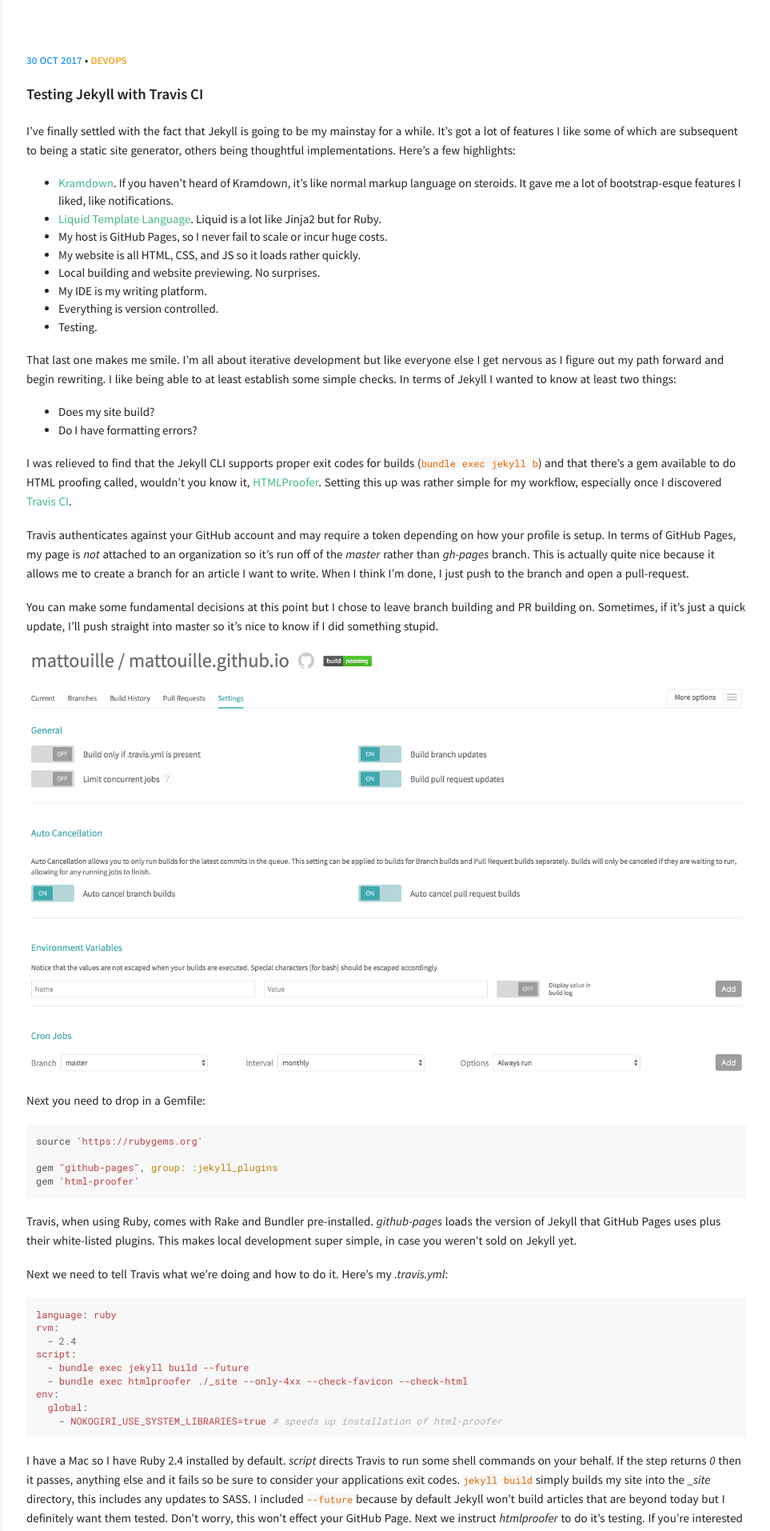
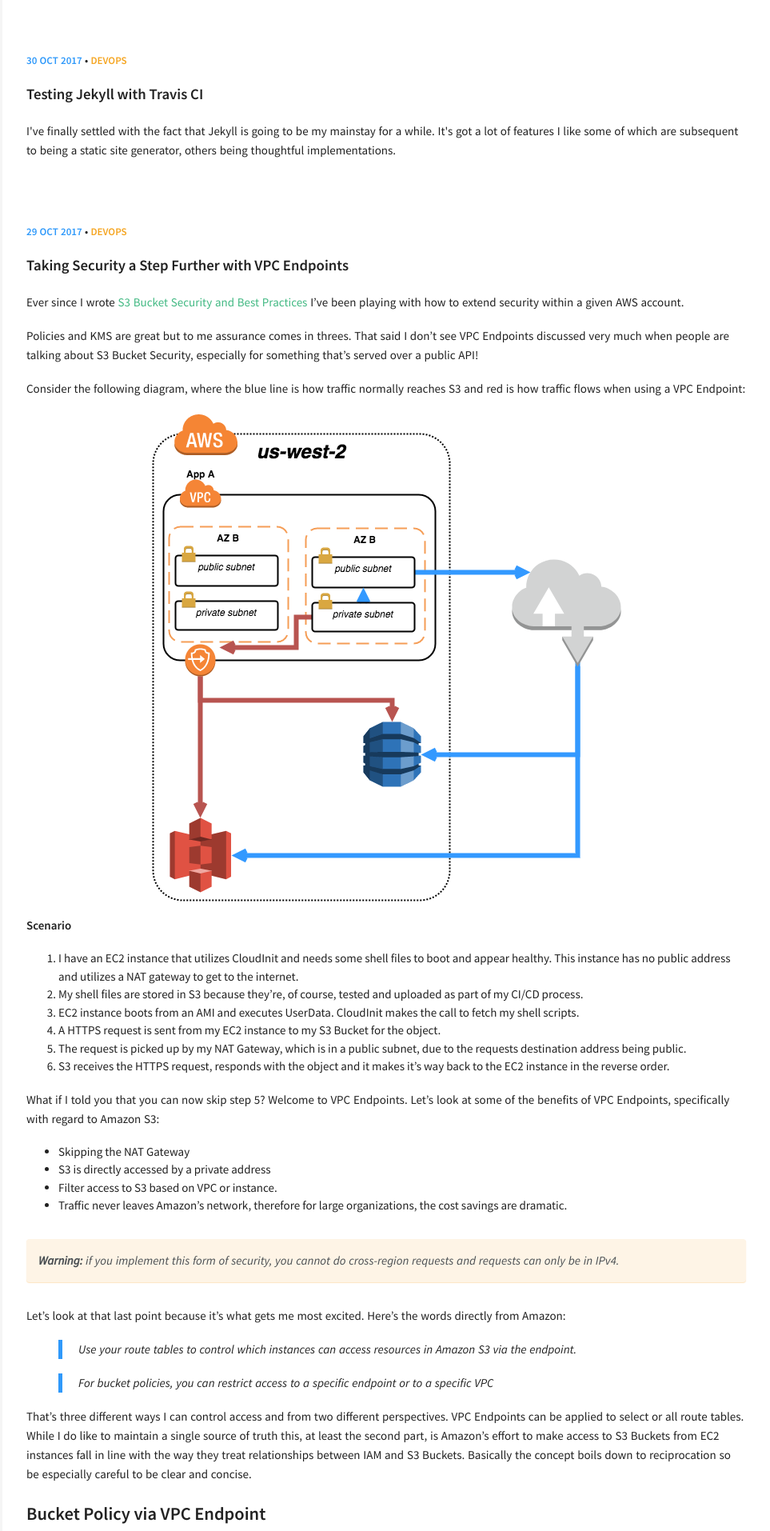
Before and after one commit to Kharonkrayford/mattouille.github.io, a Jekyll site: the page built from index.html, in a window 1280 px wide. Shown: the top 1914 px of the page at 80% size, without its empty margins (317-1280 px from the left). Built offline with Jekyll 4.4.1, drawn with Linux system fonts in a browser that asks for light colours; some of the changed text lies outside the part shown.

Commit message:
Taking Security a Step Further with VPC Endpoints

```diff
--- /dev/null
+++ b/_posts/2017-10-29-taking-security-a-step-further-with-vpc-endpoints.md
@@ -0,0 +1,138 @@
+---
+title: "Taking Security a Step Further with VPC Endpoints"
+layout: post
+tags:
+- S3
+- AWS
+- Security
+category: [DevOps]
+---
+
+Ever since I wrote [S3 Bucket Security and Best Practices]({% post_url 2017-10-16-s3-bucket-security-and-best-practices %}) I've been playing with how to extend security within a given AWS account.
+
+Policies and KMS are great but to me assurance comes in threes. That said I don't see VPC Endpoints discussed very much when people are talking about S3 Bucket Security, especially for something that's served over a public API!
+
+Consider the following diagram, where the blue line is how traffic normally reaches S3 and red is how traffic flows when using a VPC Endpoint:
+
+![VPC Endpoint Diagram][VPC Endpoint Diagram]
+
+**Scenario**
+
+1. I have an EC2 instance that utilizes CloudInit and needs some shell files to boot and appear healthy. This instance has no public address and utilizes a NAT gateway to get to the internet.
+2. My shell files are stored in S3 because they're, of course, tested and uploaded as part of my CI/CD process.
+3. EC2 instance boots from an AMI and executes UserData. CloudInit makes the call to fetch my shell scripts.
+4. A HTTPS request is sent from my EC2 instance to my S3 Bucket for the object.
+5. The request is picked up by my NAT Gateway, which is in a public subnet, due to the requests destination address being public.
+6. S3 receives the HTTPS request, responds with the object and it makes it's way back to the EC2 instance in the reverse order.
+
+What if I told you that you can now skip step 5? Welcome to VPC Endpoints. Let's look at some of the benefits of VPC Endpoints, specifically with regard to Amazon S3:
+
+* Skipping the NAT Gateway
+* S3 is directly accessed by a private address
+* Filter access to S3 based on VPC or instance.
+* Traffic never leaves Amazon's network, therefore for large organizations, the cost savings are dramatic.
+
+_**Warning:** if you implement this form of security, you cannot do cross-region requests and requests can only be in IPv4._
+{: .notice--warning }
+
+Let's look at that last point because it's what gets me most excited. Here's the words directly from Amazon:
+
+> Use your route tables to control which instances can access resources in Amazon S3 via the endpoint.
+
+> For bucket policies, you can restrict access to a specific endpoint or to a specific VPC
+
+That's three different ways I can control access and from two different perspectives. VPC Endpoints can be applied to select or all route tables. While I do like to maintain a single source of truth this, at least the second part, is Amazon's effort to make access to S3 Buckets from EC2 instances fall in line with the way they treat relationships between IAM and S3 Buckets. Basically the concept boils down to reciprocation so be especially careful to be clear and concise.
+
+### Bucket Policy via VPC Endpoint
+
+_**Note**: Keep in mind every subnet has it's own route table. Every AZ also has a subnet._
+{: .notice--info }
+
+_**Note**: You cannot use aws:sourceVpc to authenticate addresses through a VPC Endpoint. This will fail._
+{: .notice--info }
+
+I love this because I like having bucket policies as my single source of truth, they're very expressive and easy to understand. Let's get started.
+
+{% highlight json %}
+{
+  "Version": "2012-10-17",
+  "Id": "Policy1415115909152",
+  "Statement": [
+    {
+      "Sid": "Access-to-specific-VPCE-only",
+      "Principal": "*",
+      "Action": "s3:*",
+      "Effect": "Deny",
+      "Resource": ["arn:aws:s3:::my_secure_bucket",
+                   "arn:aws:s3:::my_secure_bucket/*"],
+      "Condition": {
+        "StringNotEquals": {
+          "aws:sourceVpce": "vpce-1a2b3c4d"
+        }
+      }
+    }
+  ]
+}
+{% endhighlight %}
+
+The above policy example restricts access to a specific VPC Endpoint. This is the equivalent of restricting access to a specified VPC. I have not tested this with cross account VPC Endpoints in the same region, but I didn't read anything that says you can't do it. I imagine this could be extremely useful for those using Amazon Organizations. This allows you to be very specific about which route tables/subnets would have access.
+
+### Bucket Policy via VPC
+
+{% highlight json %}
+{
+  "Version": "2012-10-17",
+  "Id": "Policy1415115909152",
+  "Statement": [
+    {
+      "Sid": "Access-to-specific-VPC-only",
+      "Principal": "*",
+      "Action": "s3:*",
+      "Effect": "Deny",
+      "Resource": ["arn:aws:s3:::my_secure_bucket",
+                   "arn:aws:s3:::my_secure_bucket/*"],
+      "Condition": {
+        "StringNotEquals": {
+          "aws:sourceVpc": "vpc-111bbb22"
+        }
+      }
+    }
+  ]
+}
+{% endhighlight %}
+
+A little bit more generally we can strict the bucket policy to a given VPC. If both your public and your private subnets need access to a bucket, then this is a good method to use.
+
+### Endpoint Policy
+
+This works in a similar way that IAM policies do with S3 Bucket Policy.
+
+{% highlight json %}
+{
+  "Statement": [
+    {
+      "Sid": "Access-to-specific-bucket-only",
+      "Principal": "*",
+      "Action": [
+        "s3:GetObject",
+        "s3:PutObject"
+      ],
+      "Effect": "Allow",
+      "Resource": ["arn:aws:s3:::my_secure_bucket",
+                   "arn:aws:s3:::my_secure_bucket/*"]
+    }
+  ]
+}
+{% endhighlight %}
+
+Every VPC Endpoint has a policy attached to it. In this case you can restrict the buckets that can be accessed through this policy. I think this is a good thing to do regardless of your circumstance.
+
+### Multiple VPC Endpoints
+
+Another strategy is to have multiple VPC endpoints even for the same service. While route tables cannot overlap you could segregate which route tables/subnets have access to privileges. You then check the VPC Endpoint inside the bucket policy and assign it's privilege.
+
+I think by now we've learned that systems being compromised is almost inevitable, whether it's an employee at the company, a customer, deliberate, or unintentional - it doesn't matter. Using VPC Endpoint policies helps limit the effect that compromise can have on your environment. When played in combination with expressive bucket policies and KMS keys we're able to hone the instances access to a limited subset of actions and resources. Identifying least privilege is often the easy part, enforcing it is where the work comes in.
+
+I hope this has been an educational caveat on my previous article, as always if you have questions/comments/concerns you can get a hold of me on Reddit, LinkedIn, or IRC!
+
+[VPC Endpoint Diagram]: /img/posts/2017-10-29-taking-security-a-step-further-with-vpc-endpoints/VPC%20Endpoint%20Diagram.png
--- a/_posts/2017-10-30-testing-jekyll-with-travis-ci.md
+++ b/_posts/2017-10-30-testing-jekyll-with-travis-ci.md
@@ -6,6 +6,7 @@
 - DevOps
 - Travis CI
 category: [DevOps]
+excerpt: "I've finally settled with the fact that Jekyll is going to be my mainstay for a while. It's got a lot of features I like some of which are subsequent to being a static site generator, others being thoughtful implementations."
 ---
 
 I've finally settled with the fact that Jekyll is going to be my mainstay for a while. It's got a lot of features I like some of which are subsequent to being a static site generator, others being thoughtful implementations. Here's a few highlights:
--- a/_sass/components/_global.scss
+++ b/_sass/components/_global.scss
@@ -33,7 +33,7 @@
   border-radius: 4px;
   box-shadow: 0 1px 1px rgba(82,173,200,0.25);
 }
-.notice-warning {
+.notice--warning {
   margin: 2em 0 !important;
   padding: 1em;
   color: #494e52;
```
Also changed, not shown: img/posts/2017-10-29-taking-security-a-step-further-with-vpc-endpoints/VPC Endpoint Diagram.png (added).
